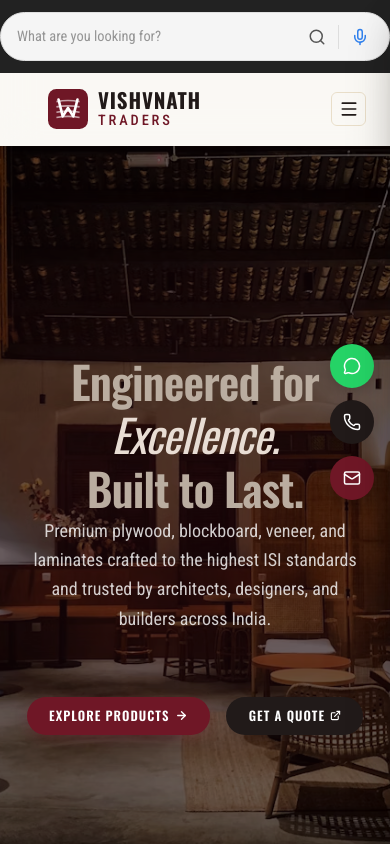
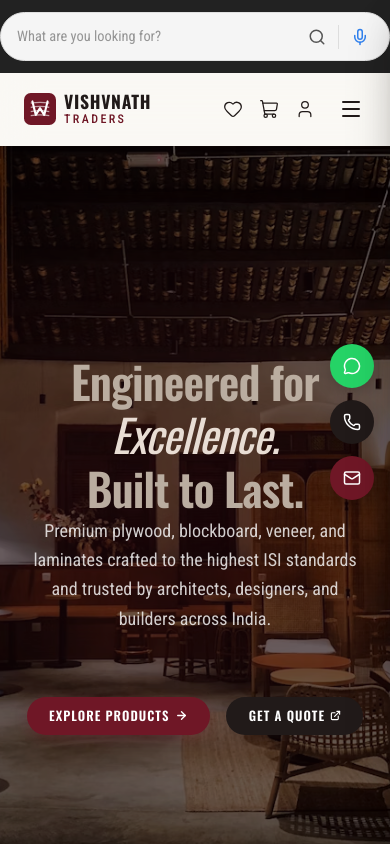
Before and after one commit to helpinfinitedev-ux/vishvnathtraders-fe, a Next.js app: page / in a window 390 px wide. Shown: the top 844 px of the page. Built offline with nearby package versions, Linux system fonts and the light colour scheme.

Commit message:
add responsive Navbar and SearchAndActions components

```diff
--- a/app/components/layout/Navbar.tsx
+++ b/app/components/layout/Navbar.tsx
@@ -10,11 +10,13 @@
 import Link from "next/link";
 import { usePathname } from "next/navigation";
 import { useState, useEffect, useRef, useCallback } from "react";
-import { Menu, X, ChevronDown, ExternalLink } from "lucide-react";
+import { Menu, X, ChevronDown, ExternalLink, Heart, ShoppingCart, User } from "lucide-react";
 import { useCart } from "@/context/CartContext";
+import { useWishlist } from "@/context/WishlistContext";
 import { CartDrawer } from "@/components/cart/CartDrawer";
 import { WishlistModal } from "@/components/WishlistModal";
 import { SearchAndActions } from "@/components/layout/SearchAndActions";
+import { SignInModal } from "./SignInModal";
 
 // ---------------------------------------------------------------------------
 // Data
@@ -147,6 +149,8 @@ export function Navbar() {
   const dropdownRef = useRef<HTMLDivElement>(null);
   const productsButtonRef = useRef<HTMLButtonElement>(null);
   const { cartCount, setIsCartOpen } = useCart();
+  const { wishlistItems, setIsWishlistOpen } = useWishlist();
+  const [isSignInOpen, setIsSignInOpen] = useState(false);
 
   // Close mobile drawer on route change
   useEffect(() => {
@@ -212,15 +216,23 @@ export function Navbar() {
   return (
     <>
       {/* ================================================================
+          TOP UTILITY BAR (Scrolls away)
+      ================================================================ */}
+      <div className="top-black-bar" style={{ background: "#222222" }}>
+        <div className="container-site" style={{ padding: "0.75rem 0" }}>
+          <SearchAndActions />
+        </div>
+      </div>
+
+      {/* ================================================================
           FIXED HEADER
       ================================================================ */}
       <header
         role="banner"
+        className="main-header"
         style={{
           position: "sticky",
           top: 0,
-          left: 0,
-          right: 0,
           zIndex: 50,
           background: scrolled ? "rgba(250,250,248,0.94)" : "rgba(250,250,248,0.80)",
           backdropFilter: "blur(18px)",
@@ -230,12 +242,6 @@ export function Navbar() {
           transition: "box-shadow 0.3s ease, border-color 0.3s ease, background 0.3s ease",
         }}
       >
-        <div style={{ background: "#222222" }}>
-          <div className="container-site" style={{ padding: "0.75rem 0" }}>
-            <SearchAndActions />
-          </div>
-        </div>
-
         <div
           className="container-site"
           style={{
@@ -351,9 +357,12 @@ export function Navbar() {
               transition: "opacity 0.2s ease, transform 0.2s ease",
             }}
           >
-            <LogoMark size={40} />
+            <div className="logo-svg-wrapper" style={{ display: "flex" }}>
+              <LogoMark size={40} />
+            </div>
             <div style={{ lineHeight: 1 }}>
               <p
+                className="logo-text-main"
                 style={{
                   fontFamily: "var(--font-heading)",
                   fontSize: "1.3rem",
@@ -367,6 +376,7 @@ export function Navbar() {
                 vishvnath
               </p>
               <p
+                className="logo-text-sub"
                 style={{
                   fontFamily: "var(--font-body)",
                   fontSize: "0.9rem",
@@ -455,8 +465,43 @@ export function Navbar() {
               </Link>
             </div>
 
-            {/* Mobile Actions: Hamburger */}
-            <div className="mobile-actions" style={{ display: "none", alignItems: "center", gap: "1rem" }}>
+            {/* Mobile Actions: Icons + Hamburger */}
+            <div className="mobile-actions" style={{ display: "none", alignItems: "center", gap: "1.2rem" }}>
+              {/* Mobile Icons Group */}
+              <div style={{ display: "flex", alignItems: "center", gap: "0.8rem" }}>
+                <button
+                  onClick={() => setIsWishlistOpen(true)}
+                  aria-label="Wishlist"
+                  style={{ background: "none", border: "none", color: "var(--color-primary)", cursor: "pointer", position: "relative", display: "flex", alignItems: "center", padding: "0.1rem" }}
+                >
+                  <Heart size={20} strokeWidth={1.5} />
+                  {wishlistItems?.length > 0 && (
+                    <span aria-hidden="true" style={{ position: "absolute", top: "-4px", right: "-6px", background: "#E30613", color: "#fff", fontSize: "0.6rem", fontWeight: 700, minWidth: "16px", height: "16px", borderRadius: "8px", display: "flex", alignItems: "center", justifyContent: "center", padding: "0 3px" }}>
+                      {wishlistItems.length}
+                    </span>
+                  )}
+                </button>
+                <button
+                  onClick={() => setIsCartOpen(true)}
+                  aria-label="Shopping Cart"
+                  style={{ background: "none", border: "none", color: "var(--color-primary)", cursor: "pointer", position: "relative", display: "flex", alignItems: "center", padding: "0.1rem" }}
+                >
+                  <ShoppingCart size={20} strokeWidth={1.5} />
+                  {cartCount > 0 && (
+                    <span aria-hidden="true" style={{ position: "absolute", top: "-4px", right: "-6px", background: "#E30613", color: "#fff", fontSize: "0.6rem", fontWeight: 700, minWidth: "16px", height: "16px", borderRadius: "8px", display: "flex", alignItems: "center", justifyContent: "center", padding: "0 3px" }}>
+                      {cartCount}
+                    </span>
+                  )}
+                </button>
+                <button
+                  onClick={() => setIsSignInOpen(true)}
+                  aria-label="Sign in"
+                  style={{ background: "none", border: "none", color: "var(--color-primary)", cursor: "pointer", display: "flex", alignItems: "center", padding: "0.1rem" }}
+                >
+                  <User size={20} strokeWidth={1.5} />
+                </button>
+              </div>
+
               {/* Hamburger — visible only on mobile */}
               <button
                 id="mobile-menu-toggle"
@@ -466,18 +511,16 @@ export function Navbar() {
                 onClick={() => setMobileOpen((v) => !v)}
                 style={{
                   background: "transparent",
-                  border: "1px solid var(--color-border)",
+                  border: "none",
                   cursor: "pointer",
                   color: "var(--color-primary)",
-                  padding: "0.4rem",
-                  borderRadius: "var(--radius-sm)",
+                  padding: "0.2rem",
                   display: "flex",
                   alignItems: "center",
                   justifyContent: "center",
-                  transition: "border-color var(--transition)",
                 }}
               >
-                {mobileOpen ? <X size={20} /> : <Menu size={20} />}
+                {mobileOpen ? <X size={24} /> : <Menu size={24} />}
               </button>
             </div>
           </nav>
@@ -726,6 +769,7 @@ export function Navbar() {
       {/* Cart & Wishlist Components */}
       <CartDrawer />
       <WishlistModal />
+      <SignInModal isOpen={isSignInOpen} onClose={() => setIsSignInOpen(false)} />
 
       {/* ================================================================
           SCOPED CSS — responsive rules + hover effects
@@ -741,6 +785,23 @@ export function Navbar() {
           .nav-left { display: none !important; }
           .nav-right-links { display: none !important; }
           .mobile-actions { display: flex !important; }
+
+          /* Logo adjustments for mobile */
+          .logo-link {
+            padding-left: 0 !important;
+            padding-right: 0 !important;
+            gap: 8px !important;
+          }
+          .logo-svg-wrapper svg {
+            width: 32px !important;
+            height: 32px !important;
+          }
+          .logo-text-main {
+            font-size: 1.1rem !important;
+          }
+          .logo-text-sub {
+            font-size: 0.75rem !important;
+          }
         }
 
         /* Logo hover lift */
--- a/app/components/layout/SearchAndActions.tsx
+++ b/app/components/layout/SearchAndActions.tsx
@@ -379,7 +379,7 @@ export function SearchAndActions() {
             min-width: 100%;
           }
           .icons-group {
-            order: 2;
+            display: none !important;
           }
         }
       `}} />
```
